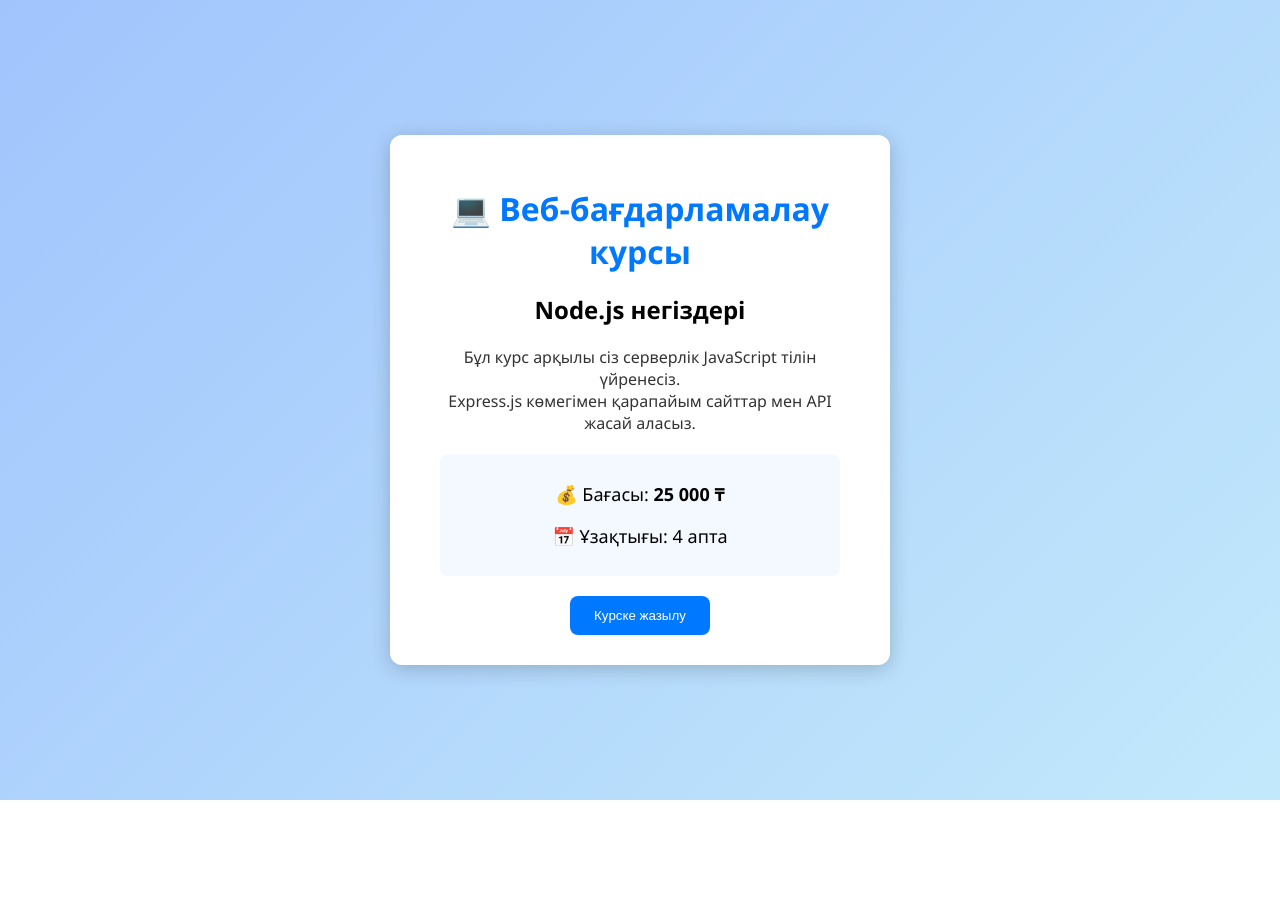
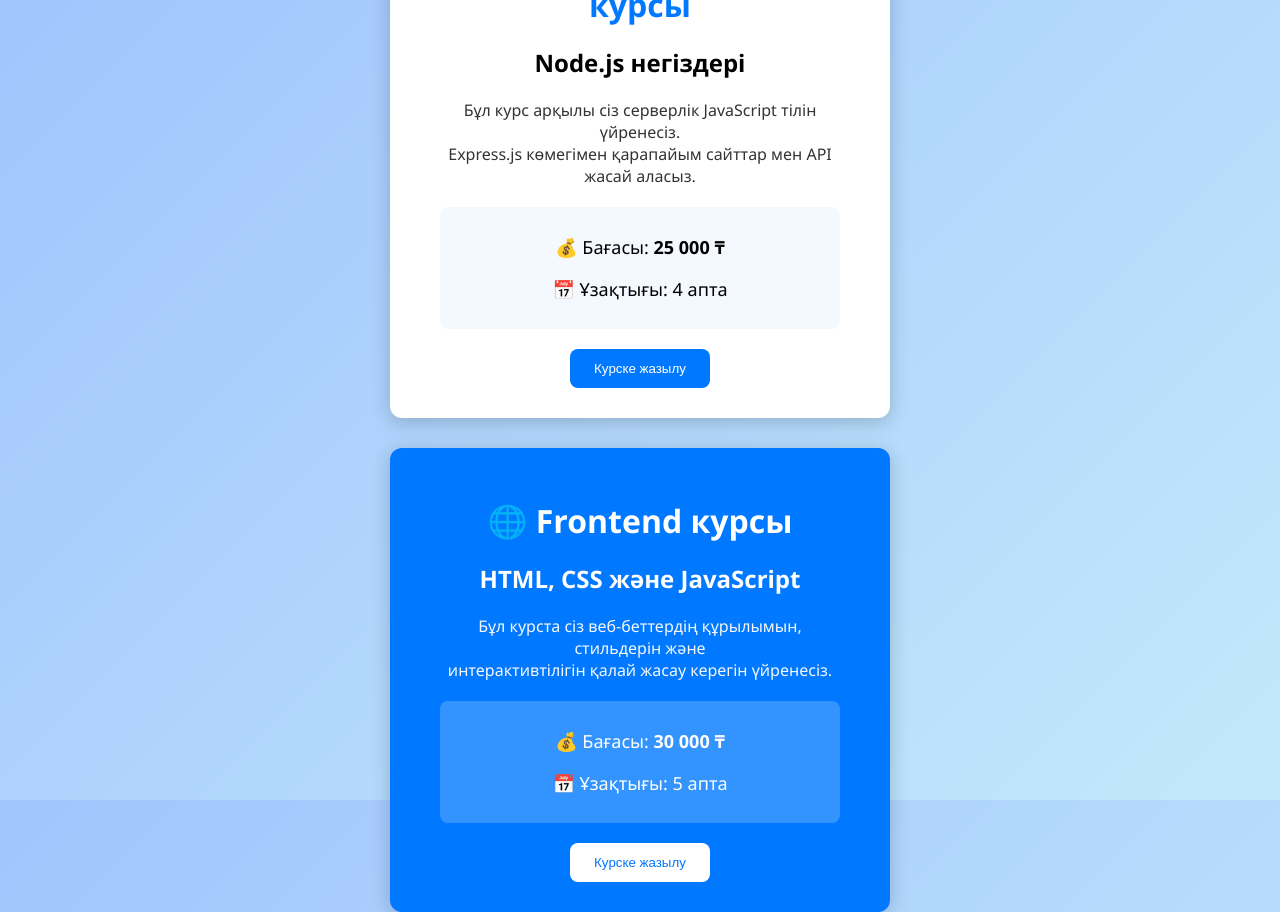
Before and after one commit to zzzhumashovaaa/teamrepo, a website: page views/index.html in a window 1280 px wide. Before the commit the page ends 800 px from the top, so only its background shows below. Drawn offline with Linux system fonts and the light colour scheme; files that its build step writes are made by us from their sources.

Commit message:
новый курс

```diff
--- a/public/style.css
+++ b/public/style.css
@@ -2,10 +2,12 @@
   font-family: "Segoe UI", sans-serif;
   background: linear-gradient(135deg, #a1c4fd, #c2e9fb);
   display: flex;
+  flex-direction: column;
   justify-content: center;
   align-items: center;
   height: 100vh;
   margin: 0;
+  gap: 30px;
 }
 
 .container {
@@ -17,14 +19,27 @@
   width: 400px;
 }
 
+.container.blue {
+  background-color: #0078ff;
+  color: #fff;
+}
+
 h1 {
   color: #0078ff;
   margin-bottom: 5px;
 }
 
+.blue h1 {
+  color: #fff;
+}
+
 .desc {
   font-size: 16px;
   color: #333;
+}
+
+.blue .desc {
+  color: #f4f8ff;
 }
 
 .price-box {
@@ -33,6 +48,10 @@
   padding: 10px;
   margin: 20px 0;
   font-size: 18px;
+}
+
+.blue .price-box {
+  background-color: rgba(255, 255, 255, 0.2);
 }
 
 button {
@@ -44,6 +63,15 @@
   cursor: pointer;
 }
 
+.blue button {
+  background-color: #fff;
+  color: #0078ff;
+}
+
 button:hover {
   background-color: #005ecc;
 }
+
+.blue button:hover {
+  background-color: #e0e0e0;
+}
--- a/views/index.html
+++ b/views/index.html
@@ -3,7 +3,7 @@
 <head>
   <meta charset="UTF-8">
   <title>Курс туралы</title>
-  <link rel="stylesheet" href="/style.css">
+  <link rel="stylesheet" href="style.css">
 </head>
 <body>
   <div class="container">
@@ -22,5 +22,22 @@
 
     <button>Курске жазылу</button>
   </div>
+
+  <div class="container blue">
+    <h1>🌐 Frontend курсы</h1>
+    <h2>HTML, CSS және JavaScript</h2>
+
+    <p class="desc">
+      Бұл курста сіз веб-беттердің құрылымын, стильдерін және <br>
+      интерактивтілігін қалай жасау керегін үйренесіз.
+    </p>
+
+    <div class="price-box">
+      <p>💰 Бағасы: <strong>30 000 ₸</strong></p>
+      <p>📅 Ұзақтығы: 5 апта</p>
+    </div>
+
+    <button>Курске жазылу</button>
+  </div>
 </body>
 </html>
```
